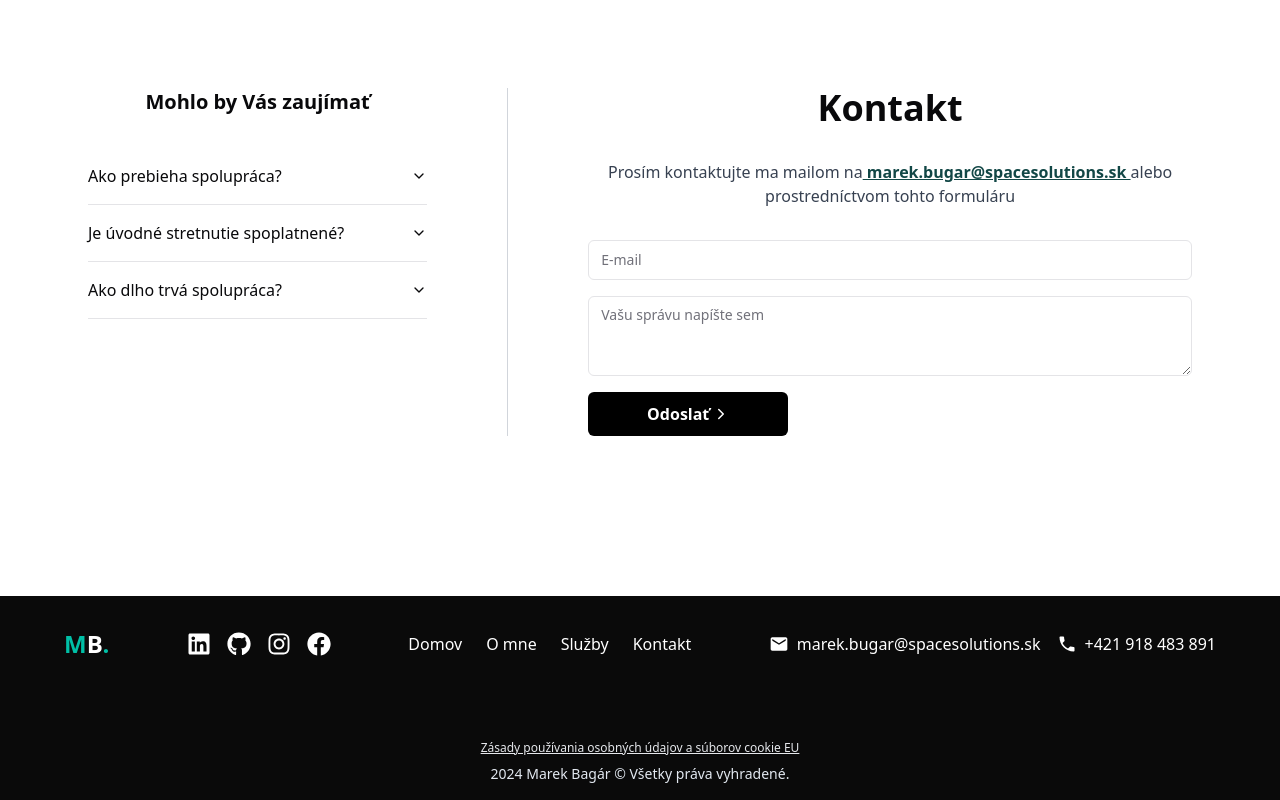
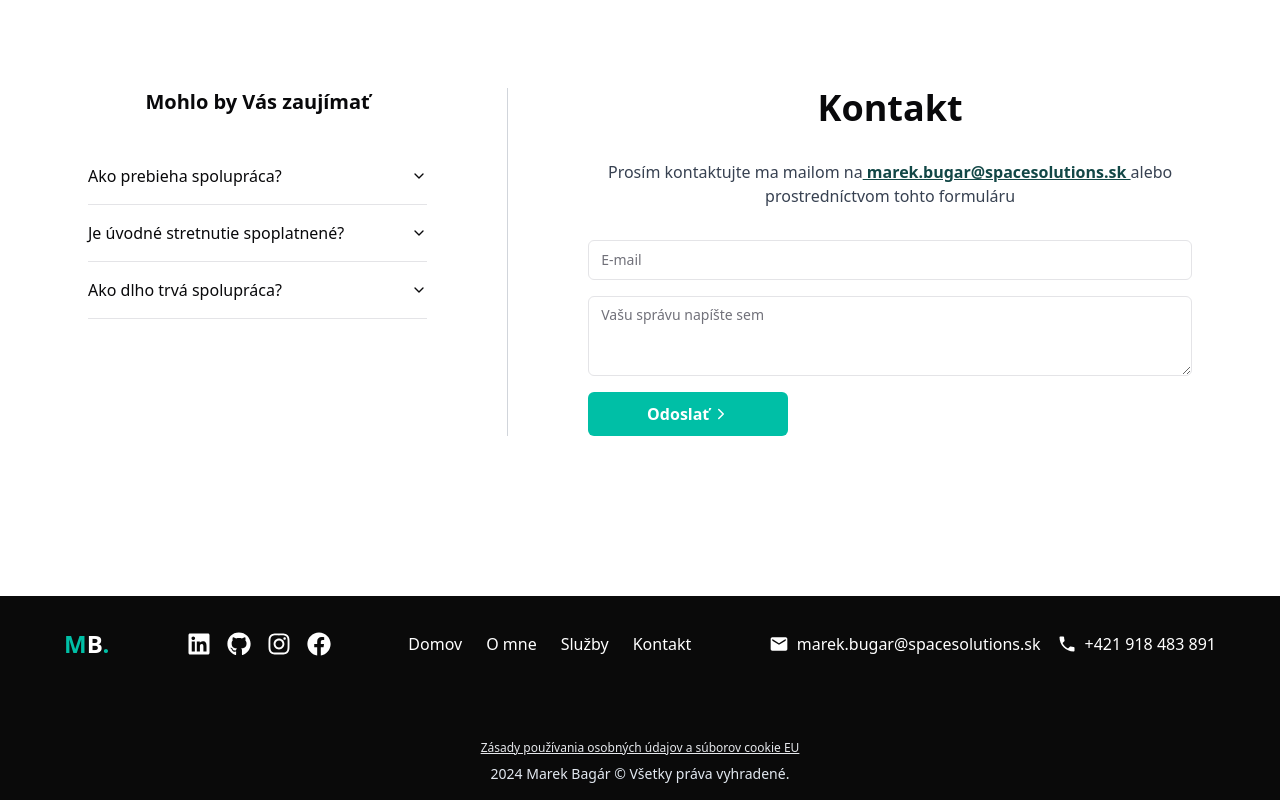
Before and after one commit to dejvidEm/space, a React (Vite) app: page / in a window 1280 px wide. Shown: the part 4675-5475 px from the top of the page. Built offline with nearby package versions, Linux system fonts and the light colour scheme.

Commit message:
contact button change

```diff
--- a/src/components/Contact.tsx
+++ b/src/components/Contact.tsx
@@ -34,7 +34,7 @@ const Contact = () => {
           <Input type="email" placeholder="E-mail" />
           <Textarea placeholder="Vašu správu napíšte sem" />
           <AnimatedSubscribeButton
-            buttonColor="#000000"
+            buttonColor="#00BFA6"
             buttonTextColor="#ffffff"
             subscribeStatus={false}
             initialText={
```
